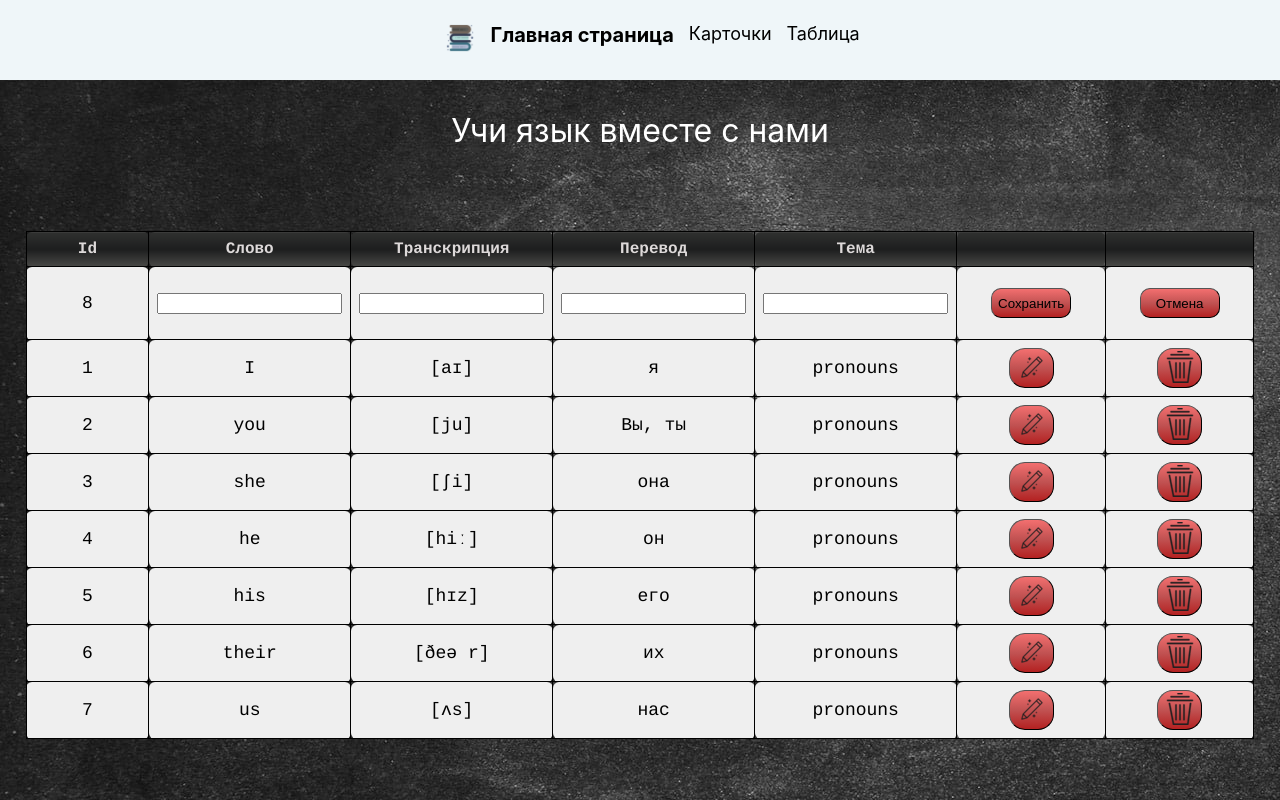
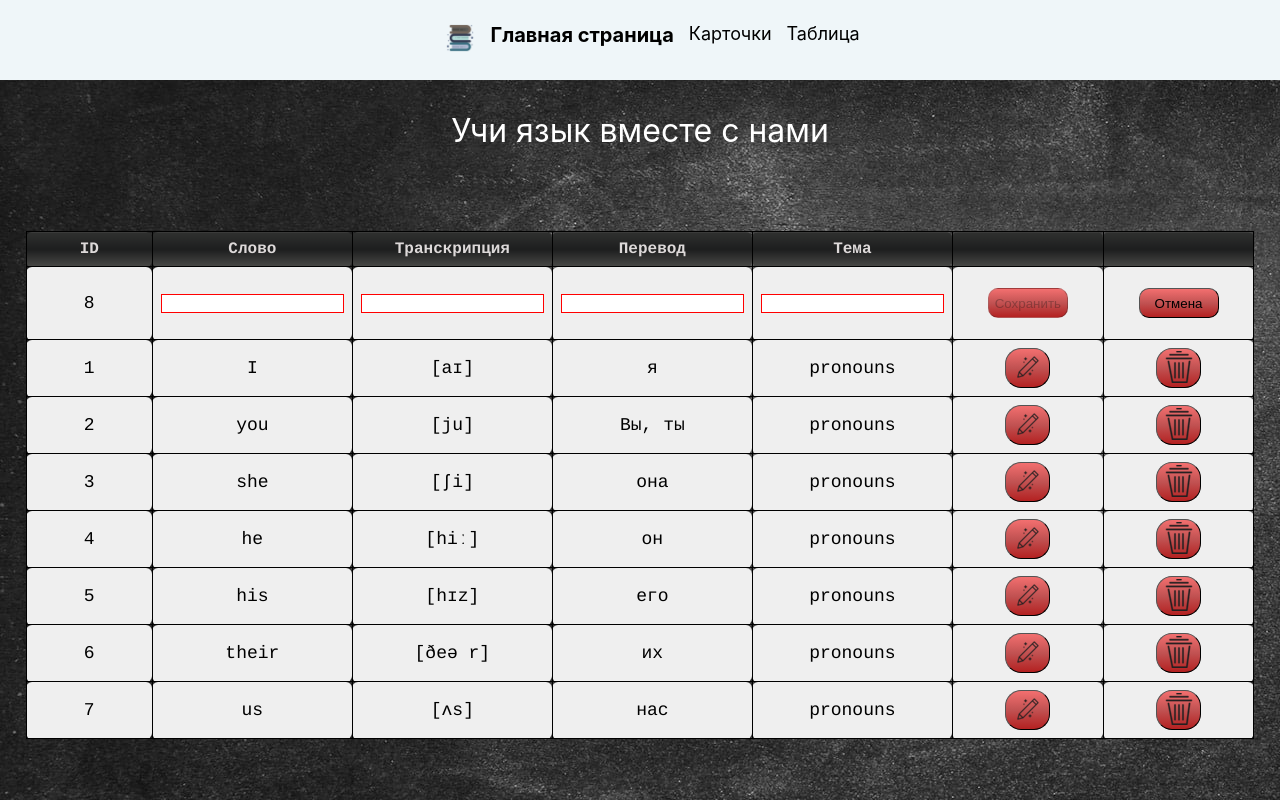
Before and after one commit to AnnaShp/words-and-cards, a React (Create React App) app: page / in a window 1280 px wide. Built offline with nearby package versions, Linux system fonts and the light colour scheme; the HTML template or start-up script is replaced by a standard one.

Commit message:
some changes for working app

```diff
--- a/src/components/Carousel/Carousel.jsx
+++ b/src/components/Carousel/Carousel.jsx
@@ -13,8 +13,7 @@
 
   // счетчик изученных слов
   const [count, setCount] = useCountLearned(0);
-  const showCountLearned = (id) => {
-    // console.log(count, id);
+  const showCountLearned = () => {
     setCount((count) => count + 1);
   };
 
--- a/src/components/Home/Home.jsx
+++ b/src/components/Home/Home.jsx
@@ -1,11 +1,11 @@
 import s from "./Home.module.css";
-import BasicTable from "../ReactTable/ReactTable";
+import MyTable from "../MyTable/MyTable";
 
 export default function Home() {
   return (
     <div className={s.wrapper}>
       <LearnWithUs />
-      <BasicTable />
+      <MyTable />
     </div>
   );
 }
--- a/src/components/ReactTable/ReactTable.jsx
+++ b/src/components/ReactTable/ReactTable.jsx
@@ -1,47 +1,66 @@
+import React, { useState, useMemo, useRef } from "react";
 import s from "./ReactTable.module.css";
-import { useMemo } from "react";
 import { useTable } from "react-table";
 import Data from "../Data/Data.json";
 import { Columns } from "./Columns";
 import ButtonChange from "../Buttons/Button_change";
 import ButtonDelete from "../Buttons/Button_delete";
-import { useState } from "react";
 
 function BasicTable() {
   const [id, setId] = useState(Data.length + 1);
-  const addId = () => {
-    setId(id + 1);
-  };
+  // const addId = () => {
+  //   setId(id + 1);
+  // };
+  const [eng, setEng] = useState("");
+  // const addEng = (e) => {
+  //   setEng(e.target.value);
+  // };
+  const [transcription, setTranscription] = useState("");
+  // const addTranscription = (e) => {
+  //   setTranscription(e.target.value);
+  // };
+  const [rus, setRus] = useState("");
+  // const addRus = (e) => {
+  //   setRus(e.target.value);
+  // };
+  const [topic, setTopic] = useState("");
+  // const addTopic = (e) => {
+  //   setTopic(e.target.value);
+  //   console.log("value is:", e.target.value);
+  // };
 
-  const [eng, setEng] = useState("");
-  const addEng = (e) => {
-    setEng(e.target.value);
-    // console.log(e.target.value);
-  };
-  const [transcription, setTranscription] = useState("");
-  const addTranscription = (e) => {
-    setTranscription(e.target.value);
-    // console.log(e.target.value);
-  };
-  const [rus, setRus] = useState("");
-  const addRus = (e) => {
-    setRus(e.target.value);
-    // console.log(e.target.value);
-  };
-  const [topic, setTopic] = useState("");
-  const addTopic = (e) => {
-    setTopic(e.target.value);
-    // console.log(e.target.value);
+  const engValue = useRef(null);
+  const transcValue = useRef(null);
+  const rusValue = useRef(null);
+  const topicValue = useRef(null);
+  const handleChange = () => {
+    setEng(engValue.current.value);
+    setTranscription(transcValue.current.value);
+    setRus(rusValue.current.value);
+    setTopic(topicValue.current.value);
   };
 
   // переменные
   const inputId = <p value={id}>{id}</p>;
-  // const inputEng = <input type="text" value={eng} onChange={addEng} />;
+  const inputEng = (
+    <input type="text" value={eng} onChange={handleChange} ref={engValue} />
+  );
   const inputTransc = (
-    <input type="text" value={transcription} onChange={addTranscription} />
+    <input
+      type="text"
+      value={transcription}
+      onChange={handleChange}
+      ref={transcValue}
+    />
   );
-  const inputRus = <input type="text" value={rus} onChange={addRus} />;
-  const inputTopic = <input type="text" value={topic} onChange={addTopic} />;
+  const inputRus = (
+    <input type="text" value={rus} onChange={handleChange} ref={rusValue} />
+  );
+  const inputTopic = (
+    <input type="text" value={topic} onChange={handleChange} ref={topicValue} />
+  );
+
+  let allfields = eng && transcription && rus && topic;
 
   // const [mess, setMess] = useState("");
   const clearInput = () => {
@@ -53,17 +72,25 @@
 
   let words = [];
 
-  const sendData = () => {
+  const sendData = (e) => {
     let newWord = { id, eng, transcription, rus, topic };
-    addId();
 
-    let engWordInput = document.getElementById("eng_word");
-    console.log(engWordInput.value);
-    if (engWordInput.value !== "") {
+    if (
+      engValue.current.value &&
+      transcValue.current.valuen &&
+      rusValue.current.value &&
+      topicValue.current.value !== ""
+    ) {
       let wordsStr = JSON.stringify(newWord);
+      // console.log(wordsStr);
+      // console.log(engValue.current.value);
+      // console.log(transcValue.current.valuen);
+      // console.log(rusValue.current.value);
+      // console.log(topicValue.current.value);
+      setId(id + 1);
       // функция записывает массив данных в LocalStorage
       window.localStorage.setItem("words", wordsStr);
-      console.log(wordsStr);
+      // console.log(wordsStr);
     }
     Data.push(newWord);
     // console.log(data);
@@ -71,9 +98,12 @@
     clearInput();
   };
 
+  // wordsArr ? wordsArr : Data;
+
   const showFromLocal = () => {
     let wordsArr = JSON.parse(window.localStorage.getItem("words"));
-    // console.log(wordsArr);
+    console.log(wordsArr);
+    console.log(data);
   };
 
   const columns = useMemo(() => Columns, []);
@@ -88,7 +118,7 @@
     tableInstance;
 
   return (
-    <table {...getTableProps()} id="table">
+    <table {...getTableProps()}>
       {/* название столбцов таблицы*/}
       <thead>
         {headerGroups.map((headerGroup) => (
@@ -106,9 +136,7 @@
         {/* строка с инпутами */}
         <tr className="tr_input">
           <td className="input_id">{inputId}</td>
-          <td className="input_eng">
-            <input type="text" value={eng} onChange={addEng} id="eng_word" />
-          </td>
+          <td className="input_eng">{inputEng}</td>
           <td className="input_transcription">{inputTransc}</td>
           <td className="input_rus">{inputRus}</td>
           <td className="input_topic">{inputTopic}</td>
@@ -119,6 +147,7 @@
                 sendData();
                 showFromLocal();
               }}
+              disabled={!allfields}
             >
               Сохранить
             </button>
```
